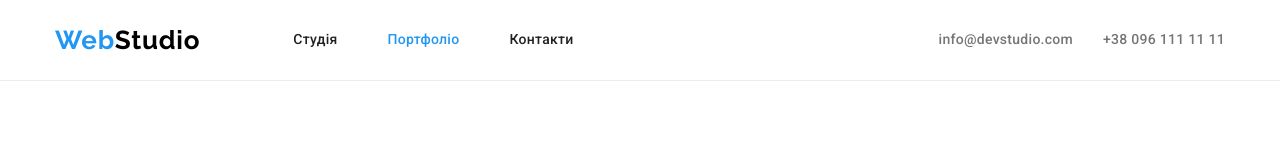
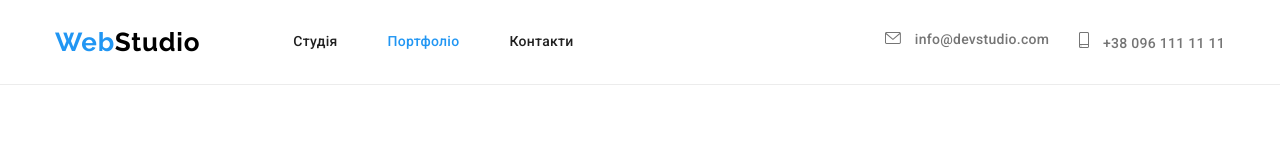
Before and after one commit to ZhenyaIlchenko/goit-markup-hw-04, a plain HTML site: page portfolio.html in a window 1280 px wide. Shown: the top 160 px of the page. Drawn offline with nearby package versions, Linux system fonts and the light colour scheme.

Commit message:
Update portfolio.html

```diff
--- a/portfolio.html
+++ b/portfolio.html
@@ -41,10 +41,20 @@
 
 				<ul class="header-list-contacts">
 					<li class="header-item-contacts">
-						<a href="mailto:info@devstudio.com" class="header-mail">info@devstudio.com</a>
+						<a href="mailto:info@devstudio.com" class="header-mail">
+							<svg class="header-icon" width="16" height="12">
+								<use href="./images/icons.svg#icon-envelope"></use>
+							</svg>
+							info@devstudio.com
+						</a>
 					</li>
 					<li class="header-item-contacts">
-						<a href="tel:+380961111111" class="header-tel">+38 096 111 11 11</a>
+						<a href="tel:+380961111111" class="header-tel">
+							<svg class="header-icon" width="10" height="16">
+								<use href="./images/icons.svg#icon-smartphone"></use>
+							</svg>
+							+38 096 111 11 11</a
+						>
 					</li>
 				</ul>
 			</div>
```
